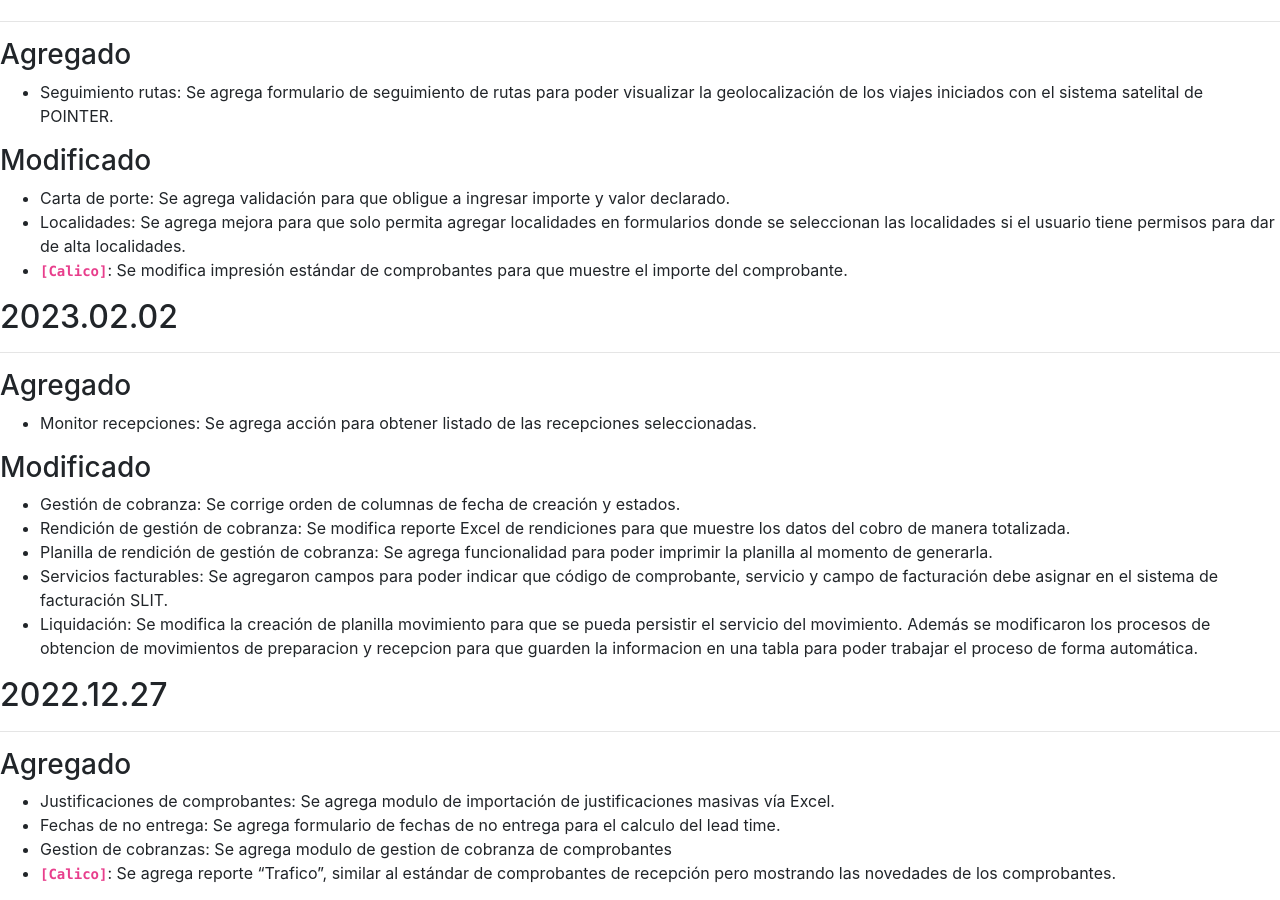
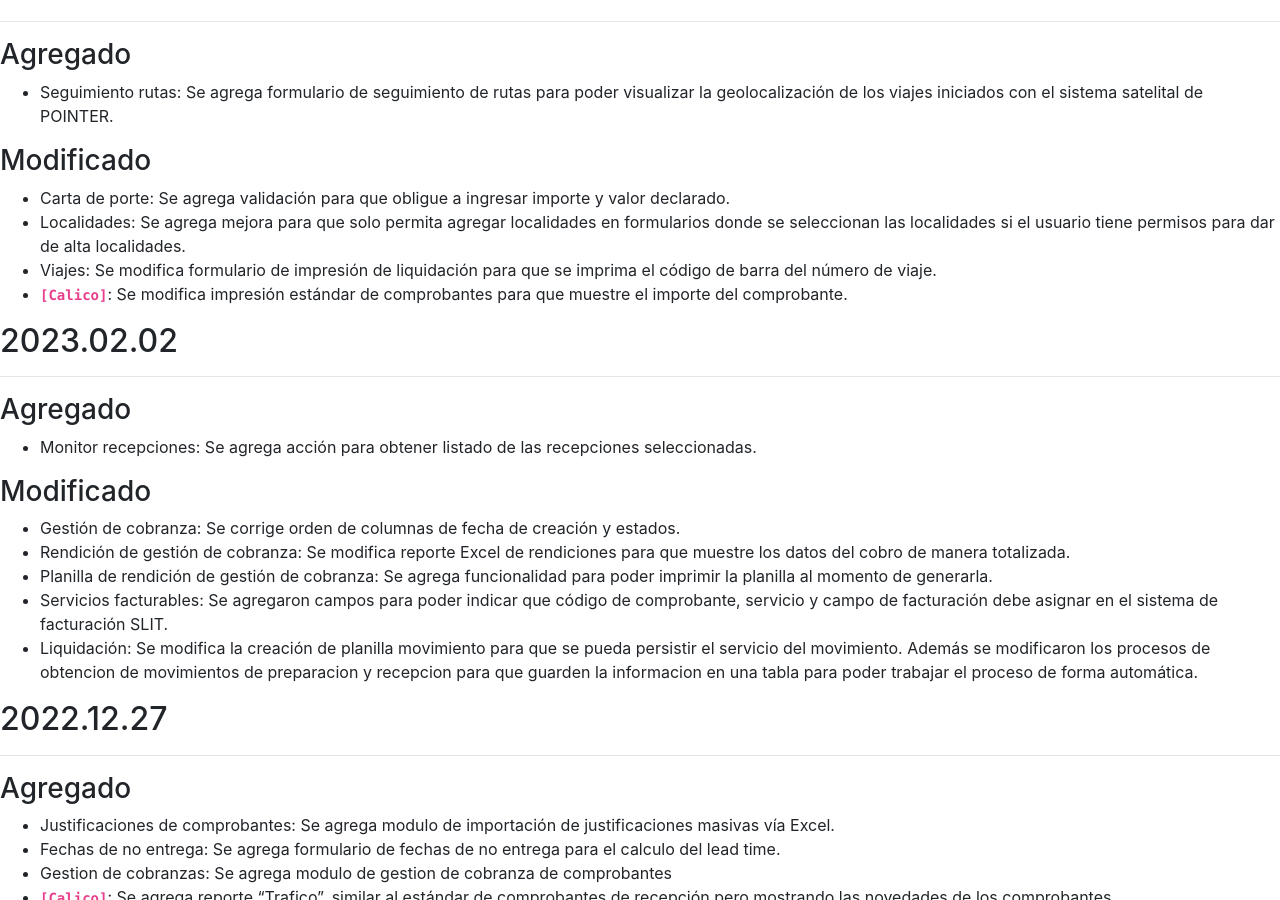
Before and after one commit to brainsys-arsaad/versionado, a Jekyll site: the page built from registro-cambios.markdown, in a window 1280 px wide and 900 px high, scrolled down 330 px. Built offline with Jekyll 4.4.1, drawn with Linux system fonts in a browser that asks for light colours.

Commit message:
Update registro-cambios.markdown

```diff
--- a/registro-cambios.markdown
+++ b/registro-cambios.markdown
@@ -93,6 +93,7 @@ El formato esta basado en [Keep a Changelog](https://keepachangelog.com/es-ES/1.
 
 - Carta de porte: Se agrega validación para que obligue a ingresar importe y valor declarado.
 - Localidades: Se agrega mejora para que solo permita agregar localidades en formularios donde se seleccionan las localidades si el usuario tiene permisos para dar de alta localidades.
+- Viajes: Se modifica formulario de impresión de liquidación para que se imprima el código de barra del número de viaje.
 - **`[Calico]`**: Se modifica impresión estándar de comprobantes para que muestre el importe del comprobante.
 
 ## 2023.02.02
```
